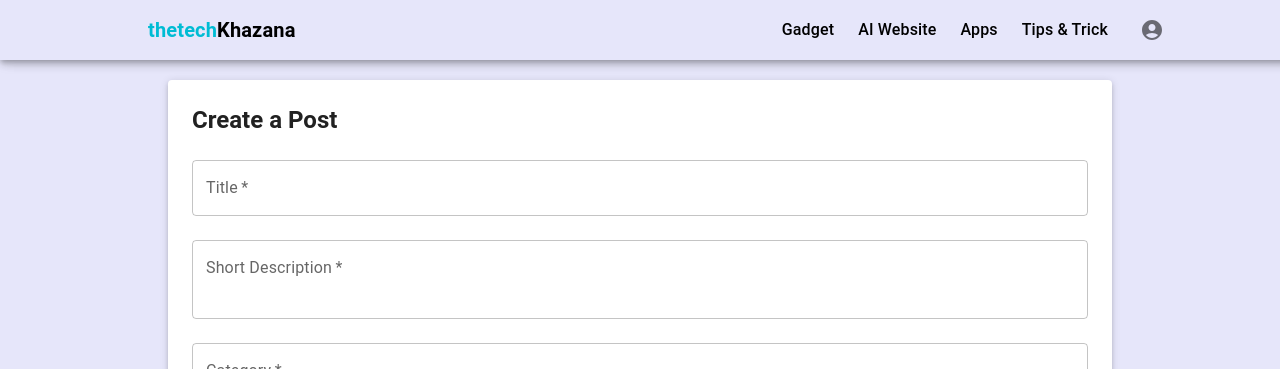
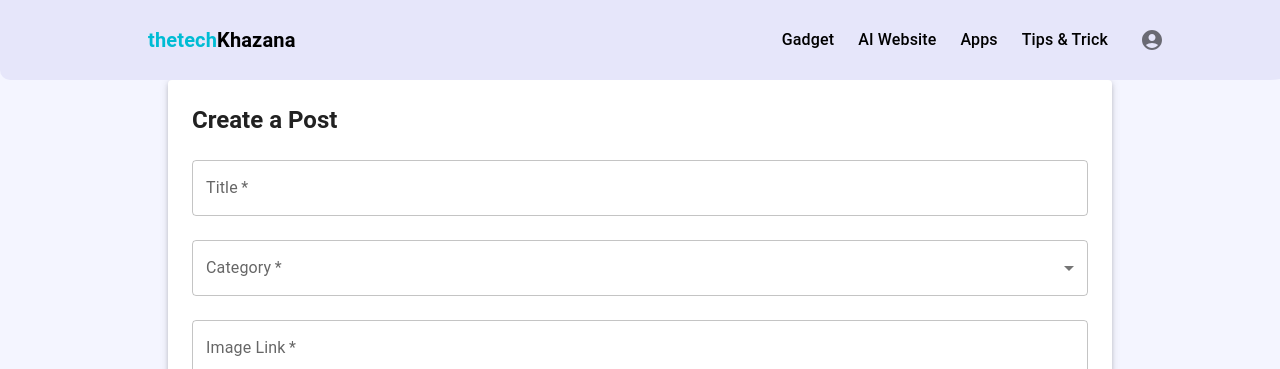
Before and after one commit to Yashaswi-Anand/Blog-project-frontend, a React (Create React App) app: page /add-new-post in a window 1280 px wide. Shown: the top 369 px of the page. Built offline with nearby package versions, Linux system fonts and the light colour scheme.

Commit message:
scrollering effect on header

```diff
--- a/src/App.css
+++ b/src/App.css
@@ -4,7 +4,11 @@
 
 .body {
   overflow-y: hidden;
-  background: lavender !important
+  background: #f3f6fc !important
+}
+
+.APP-Backgroud {
+  background: #f3f6fc !important
 }
 
 .App-logo {
--- a/src/Navbar/Header.js
+++ b/src/Navbar/Header.js
@@ -1,4 +1,4 @@
-import React, { useState } from "react";
+import React, { useEffect, useState } from "react";
 import { Typography, IconButton, Box, Button, Drawer, List, ListItem, ListItemText } from "@mui/material";
 import AccountCircleIcon from "@mui/icons-material/AccountCircle";
 import MenuIcon from "@mui/icons-material/Menu";
@@ -12,8 +12,19 @@ function Header() {
   const [mobileOpen, setMobileOpen] = useState(false);
   const [open, setOpen] = useState(false);
   const navigate = useNavigate();
+  const [isScrolled, setIsScrolled] = useState(false);
+  const isTabletOrMobile = useMediaQuery("(max-width:900px)");
 
-  const isTabletOrMobile = useMediaQuery("(max-width:900px)");
+  useEffect(() => {
+    const handleScroll = () => {
+      const scrollTop = window.scrollY;
+      setIsScrolled(scrollTop > 20);
+    };
+    window.addEventListener('scroll', handleScroll);
+    return () => {
+      window.removeEventListener('scroll', handleScroll);
+    };
+  }, []);
 
   const handleDrawerToggle = () => {
     setMobileOpen(!mobileOpen);
@@ -40,13 +51,16 @@ function Header() {
         display: "flex",
         justifyContent: "center",
         alignItems: "center",
-        padding: "10px 20px",
-        boxShadow: 5,
-        backgroundColor: "lavender",
+        padding: "20px 20px",
+        boxShadow: isScrolled ? 4 : 0,
+        transition: "box-shadow 0.3s ease-in-out",
         width: "100%",
         position: "fixed",
         top: 0,
         zIndex: 1000,
+        backgroundColor: "lavender !important",
+        borderBottomRightRadius: 50,
+        borderBottomLeftRadius: 10
       }}
     >
       <Box>
@@ -73,6 +87,7 @@ function Header() {
                 anchor="right"
                 open={mobileOpen}
                 onClose={handleDrawerToggle}
+                // className='APP-Backgroud'
                 sx={{
                   "& .MuiDrawer-paper": {
                     width: "80%",
@@ -80,7 +95,9 @@ function Header() {
                     justifyContent: "space-between",
                     borderTopLeftRadius: 20,
                     borderBottomLeftRadius: 20,
-                    backgroundColor: "lavender",
+                    backgroundColor: "lavender !important",
+                    zIndex: 1000,
+                    boxShadow: 5
                   },
                 }}
               >
--- a/src/Widgets/HomeBlog.js
+++ b/src/Widgets/HomeBlog.js
@@ -133,7 +133,7 @@ const HomeBlog = ({ blog_list }) => {
                                                 color: '#00bcd4',
                                                 cursor: 'pointer',
                                             },
-                                            textWrap: 'balance'
+                                            textWrap: 'auto'
                                         }}>
                                         {blog_list[1]?.title}
                                     </Typography>
@@ -191,7 +191,7 @@ const HomeBlog = ({ blog_list }) => {
                                                 },
                                                 textWrap: 'balance'
                                             }}>
-                                            {blog_list[2]?.title}
+                                            {blog_list[2]?.title.substring(0, 50)+'...'}
                                         </Typography>
                                     </CardContent>
                                 </Card>
@@ -242,7 +242,7 @@ const HomeBlog = ({ blog_list }) => {
                                                 },
                                                 textWrap: 'balance'
                                             }}>
-                                            {blog_list[3]?.title}
+                                            {blog_list[3]?.title.substring(0, 50)}
                                         </Typography>
                                     </CardContent>
                                 </Card>
--- a/src/components/AddNewBlog.js
+++ b/src/components/AddNewBlog.js
@@ -17,7 +17,6 @@ const AddNewBlog = () => {
     const [formData, setFormData] = useState({
         title: "",
         category: "",
-        short_description: "",
         description: "",
         link: ""
     });
@@ -58,8 +57,9 @@ const AddNewBlog = () => {
     const handleSubmit = async (e) => {
         e.preventDefault();
         formData.description = content_description;
+        formData.short_description = formData.title;
         await createNewBlog(formData);
-        alert("Form submitted! Check console.");
+        alert("Successfully Submitted New Post.");
         handleReset();
     };
 
@@ -68,7 +68,6 @@ const AddNewBlog = () => {
         setFormData({
             title: "",
             category: "",
-            short_description: "",
             description: "",
             link: ""
         });
@@ -91,19 +90,6 @@ const AddNewBlog = () => {
                         value={formData.title}
                         onChange={handleChange}
                         margin="normal"
-                        required
-                    />
-
-                    {/* Short Description */}
-                    <TextField
-                        fullWidth
-                        label="Short Description"
-                        name="short_description"
-                        value={formData.short_description}
-                        onChange={handleChange}
-                        margin="normal"
-                        multiline
-                        rows={2}
                         required
                     />
 
--- a/src/components/ContentDetailsPage.js
+++ b/src/components/ContentDetailsPage.js
@@ -11,6 +11,7 @@ const ContentDetailsPage = () => {
   const [is_loading, setIsLoading] = useState(true);
   const theme = useTheme();
   const isMobile = useMediaQuery(theme.breakpoints.down("sm"));
+  const isTablet = useMediaQuery(theme.breakpoints.down("sm", "md"));
   const blog_id = window.location.pathname.split("/").pop();
   useEffect(() => {
     setIsLoading(true);
@@ -63,7 +64,7 @@ const ContentDetailsPage = () => {
               <Card sx={{ position: "relative" }}>
                 <CardMedia
                   component="img"
-                  minHeight="500"
+                  height={isMobile ? 350 : isTablet ? 400 : 600}
                   image={contentBlog?.image}
                   alt={contentBlog?.category}
                   sx={{ objectFit: "unset" }}
--- a/src/components/Dashboard.js
+++ b/src/components/Dashboard.js
@@ -5,7 +5,7 @@ import Footer from '../Navbar/Footer';
 
 function Dashboard() {
     return (
-        <div style={{ backgroundColor: "lavender" }}>
+        <div className='APP-Backgroud'>
             <Header />
             <div>
                 <Outlet />
```
